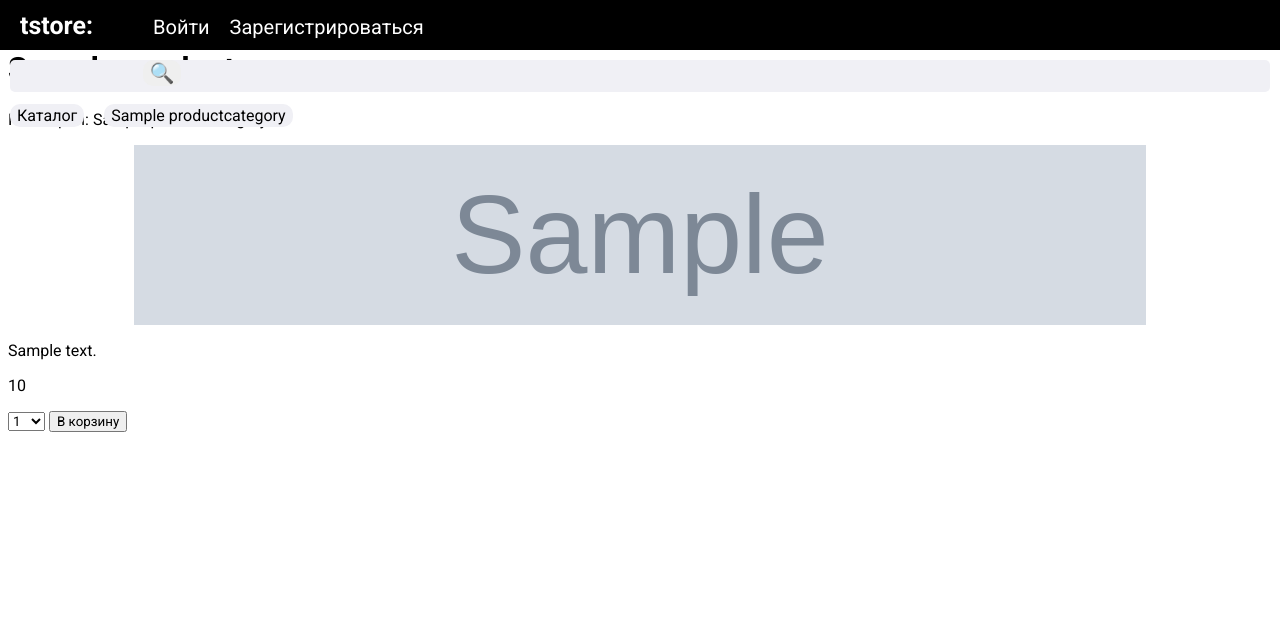
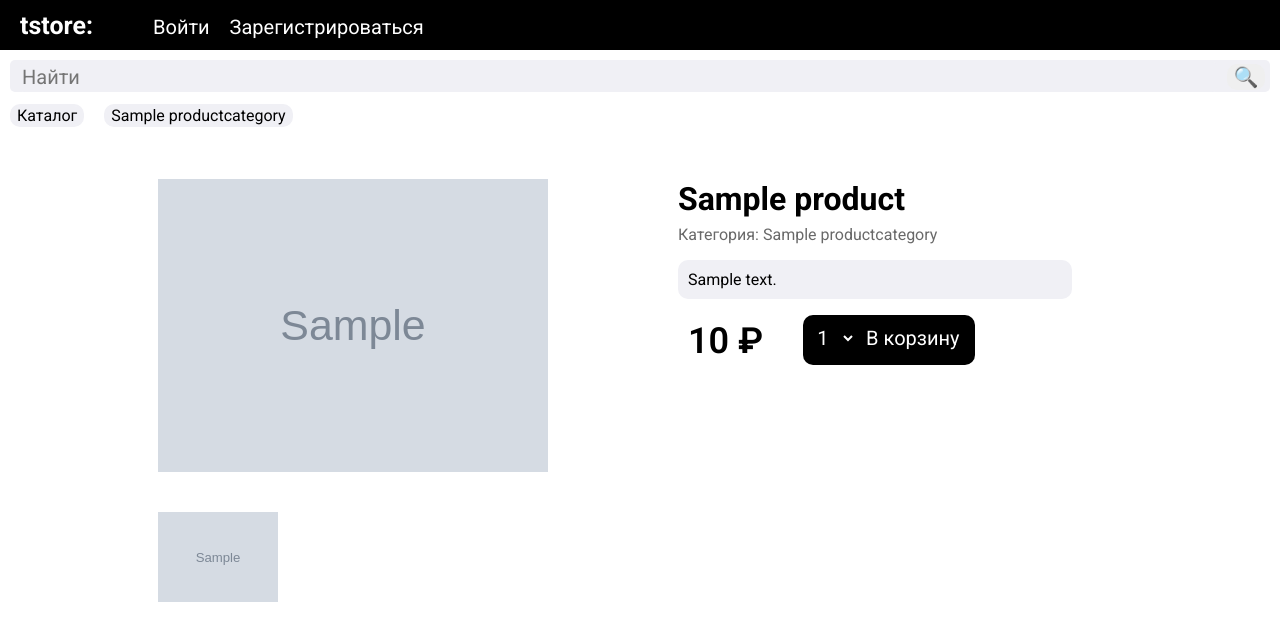
Before and after one commit to MisdGhost17/online-shop, a Django app: a page that uses shop/products/templates/products/product_detail.html in a window 1280 px wide. Shown: the top 641 px of the page. Run offline with Django 5.2, Linux system fonts and the light colour scheme; tables that the repository leaves empty hold one stand-in row (values such as "Sample post"); grey boxes marked "Sample" are stand-in pictures.

Commit message:
html and css

```diff
--- a/shop/products/templates/products/product_detail.html
+++ b/shop/products/templates/products/product_detail.html
@@ -2,18 +2,33 @@
 {% load static %}
 {% block content %}
 <button><a href = "{% url 'allproducts' %}">Назад</a></button>
-<div class="product_detail">
-  <h1>{{ product.name }}</h1>
-  <p>Категория: {{ product.category.name }}</p>
+<div class="product-detail">
+    <div class="product-detail-top">
+        <div class="product-detail-left">
+            <img src="{{ product.image.url }}">
+            <div class="product-detail-other-images">
             {% for product_image in product_images %}
-        <img class="product_image" src="{{ product_image.big_image.url }}"/>
+                <div class="product-detail-other-image">
+                    <img class="product-image" src="{{ product_image.big_image.url }}"/>
+                </div>
             {% endfor %}
-  <p>{{ product.description }}</p>
-  <p>{{ product.price }}</p>
+            </div>
+        </div>
+        <div class="product-detail-right">
+            <h1 class="product-detail-name">{{ product.name }}</h1>
+            <p class="product-detail-category">Категория: {{ product.category.name }}</p>
+            <p class="product-detail-description">{{ product.description }}</p>
+            <div class="product-detail-price-buy">
+              <p class="product-detail-price">{{ product.price }} ₽</p>
+                <div class="product-detail-buy-btn">
                     <form action="{% url 'addproduct' product.id %}" method="post">
                    {% csrf_token %}
                    {{ cart_product_form.quantity }}
                    <input type="submit" value="В корзину">
               </form>
                 </div>
+            </div>
+        </div>
+    </div>
+</div>
 {% endblock %}
--- a/shop/products/views.py
+++ b/shop/products/views.py
@@ -61,5 +61,6 @@
         'title': product.name,
         'product': product,
         'product_images': product_images,
+        'search_form': ProductSearchForm(),
     }
     return render(request, 'products/product_detail.html', context)
--- a/shop/static/css/main.css
+++ b/shop/static/css/main.css
@@ -158,6 +158,7 @@
     text-align: center;
     font-size: 16px;
     line-height: 24px;
+    font-weight: 500;
 }
 
 .div_product_image{
@@ -378,3 +379,98 @@
     font-size: 18px;
     color: white;
 }
+
+.product-detail{
+    margin-top: 150px;
+}
+
+.product-detail-top{
+    display: flex;
+    justify-content: space-between;
+    flex-direction: row;
+    margin-top: 150px;
+}
+
+
+.product-detail-left{
+    width: 390px;
+    margin-left: 150px;
+    margin-right: 130px;
+}
+
+.product-detail-left img{
+    max-width: 390px;
+    margin-bottom: 10px;
+}
+
+.product-detail-right{
+    margin-top: -20px;
+    width: 600px;
+    margin-right: 200px;
+}
+
+.product-detail-name{
+    font-size: 32px;
+}
+
+.product-detail-category{
+    font-size: 16px;
+    margin-top: -15px;
+    color: #696969;
+}
+
+.product-detail-description{
+    background-color: #f0f0f5;
+    padding: 10px;
+    border-radius: 10px;
+}
+
+.product-detail-price-buy{
+    display: flex;
+    justify-content: start;
+}
+
+.product-detail-price{
+    font-size: 36px;
+    margin-top: 5px;
+    font-weight: 600;
+    margin-left: 10px;
+}
+
+.product-detail-buy-btn{
+    border-radius: 10px;
+    padding: 10px;
+    height: 30px;
+    background-color: black;
+    margin-left: 40px;
+}
+
+.product-detail-buy-btn select{
+    font-size: 20px;
+    border: None;
+    background-color: black;
+    color: white;
+}
+
+.product-detail-buy-btn input{
+    font-size: 20px;
+    border: none;
+    background-color: black;
+    color: white;
+}
+.product-detail-other-images{
+    display: flex;
+    align-items: center;
+    justify-content: start;
+    flex-wrap: wrap;
+    margin-top: 30px;
+    width: 600px;
+}
+.product-detail-other-image{
+    width: 120px;
+    margin-right: 40px;
+}
+.product-detail-other-image img{
+    max-width: 120px;
+    max-height: 150px;
+}
```
Also changed, not shown: shop/media/product/4knss57qiglb7u4tlmz1x88fanbm0atz.jpg (added), shop/media/product/9te2ehr3onun79s767yj2qdeae4oyv5q.jpg (added), shop/media/product/airpods.jpg (added), shop/media/product/airpods_3SFUpy6.jpg (added), shop/media/product/bugxxoicjhezbsu4aqgt6suhdszc37sf.jpg (added), shop/media/product/bww9udh2j95rvfvrei9enqd3i301f9m1.jpg (added), shop/media/product/iphone16promaxwhite.jpg (added), shop/media/product/ix0183zi3ws813js5cjrzwfq5t3mbewb.jpg (added), shop/media/product/kdpp5px1i4wmoqtyw9zvpcaw9ude0h63.jpg (added), shop/media/product/mca6cvpnv3p0hrwnd652jwukbz9elkpx.jpg (added), shop/media/product/xqajosygftkke15rthsfji22nqxxt3dq.jpg (added). Lines whose indentation alone changed are shown as unchanged.
